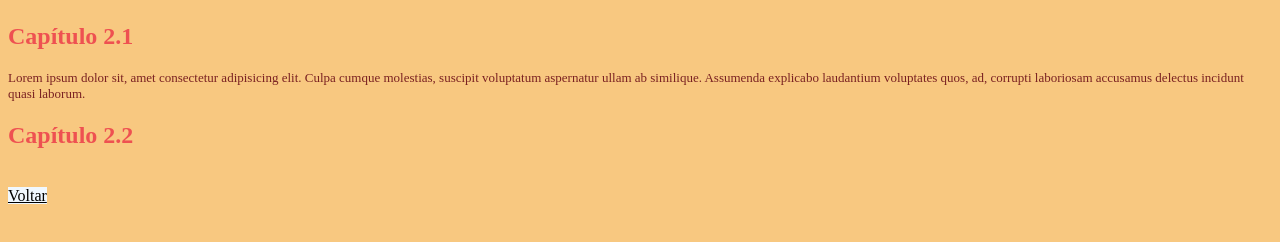
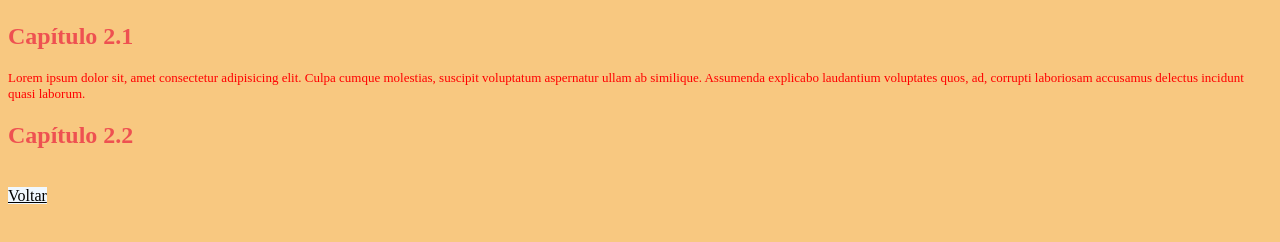
Before and after one commit to izabellyrubiac/CSW-CC1N, a plain HTML site: page Aula 11/index3.html in a window 1280 px wide. Shown: the part 390-632 px from the top of the page. Drawn offline with Linux system fonts and the light colour scheme.

Commit message:
Add files via upload

```diff
--- a/Aula 11/index3.html
+++ b/Aula 11/index3.html
@@ -17,7 +17,7 @@
 
     <h1>Capítulo 2</h1>
     <h2>Capítulo 2.1</h2>
-    <p>Lorem ipsum dolor sit, amet consectetur adipisicing elit. Culpa cumque molestias, suscipit voluptatum aspernatur ullam ab similique. Assumenda explicabo laudantium voluptates quos, ad, corrupti laboriosam accusamus delectus incidunt quasi laborum.</p>
+    <p style="color: red;">Lorem ipsum dolor sit, amet consectetur adipisicing elit. Culpa cumque molestias, suscipit voluptatum aspernatur ullam ab similique. Assumenda explicabo laudantium voluptates quos, ad, corrupti laboriosam accusamus delectus incidunt quasi laborum.</p>
     <h2>Capítulo 2.2</h2>
     <br>
     <a href="index2.html">Voltar</a>
```
